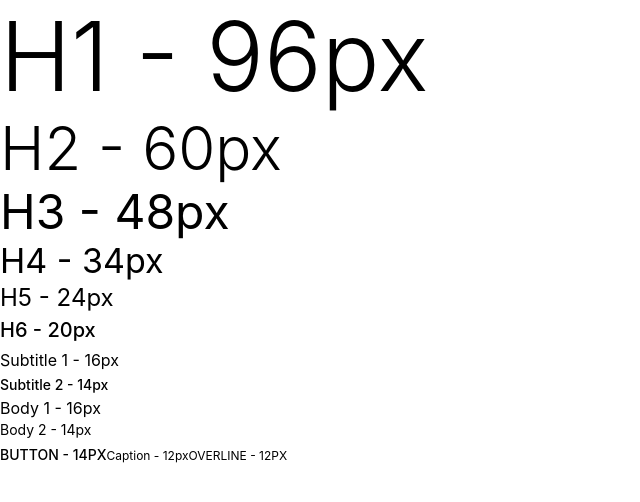
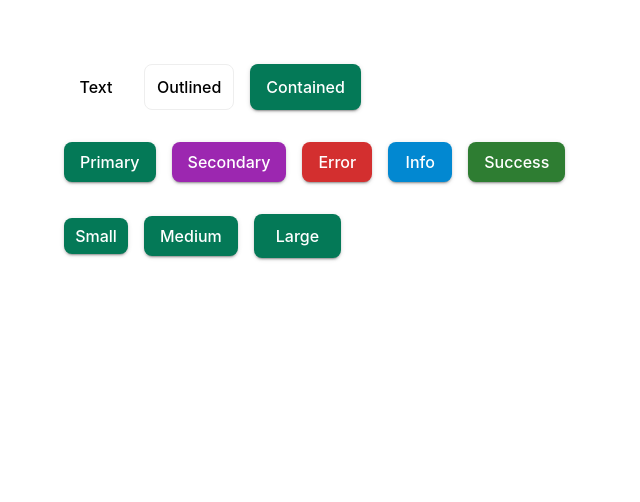
Before and after one commit to karlyitianli/test-mui, a React (Create React App) app: page / in a window 1280 px wide. Shown: the top 502 px of the page, without its empty margins (0-640 px from the left). Built offline with nearby package versions, Linux system fonts and the light colour scheme; a web font is replaced by a local one.

Commit message:
buttons and typography

```diff
--- a/src/App.css
+++ b/src/App.css
@@ -1,3 +1,6 @@
+.App {
+  padding: 4rem;
+}
 .App-logo {
   height: 40vmin;
   pointer-events: none;
--- a/src/App.js
+++ b/src/App.js
@@ -3,13 +3,15 @@ import './App.css';
 import './fonts.css';
 import { ThemeProvider } from '@mui/material/styles';
 import theme from './theme';
-import { MuiTypography } from './components/MuiTypography';
+// import { MuiTypography } from './components/MuiTypography';
+import { MuiButton } from './components/MuiButton';
 
 function App() {
   return (
     <ThemeProvider theme={theme}>
       <div className="App">
-        <MuiTypography />
+        < MuiButton />
+        {/* <MuiTypography /> */}
         {/* <FormControl>
             <InputLabel htmlFor="my-input">Email address</InputLabel>
             <Input id="my-input" aria-describedby="my-helper-text" />
--- /dev/null
+++ b/src/components/MuiButton.tsx
@@ -0,0 +1,28 @@
+import React from 'react'
+import { Stack, Button } from '@mui/material';
+
+export const MuiButton = () => {
+    return (
+        <div>
+            <Stack spacing={4}>
+                <Stack spacing={2} direction="row">
+                    <Button variant="text"> Text </Button>
+                    <Button variant="outlined"> Outlined </Button>
+                    <Button variant="contained"> Contained </Button>
+                </Stack>
+                <Stack spacing={2} direction="row">
+                    <Button variant="contained" color="primary">Primary</Button>
+                    <Button variant="contained" color="secondary">Secondary</Button>
+                    <Button variant="contained" color="error">Error</Button>
+                    <Button variant="contained" color="info">Info</Button>
+                    <Button variant="contained" color="success">Success</Button>
+                </Stack>
+                <Stack display='block' spacing={2} direction='row'>
+                <Button variant="contained" size='small'>Small</Button>
+                <Button variant="contained" size='medium'>Medium</Button>
+                <Button variant="contained" size='large'>Large</Button>
+                </Stack>
+            </Stack>
+        </div>
+    )
+}
--- a/src/theme.jsx
+++ b/src/theme.jsx
@@ -19,7 +19,7 @@ const theme = createTheme({
                     // dropshadow: '0px 2px 0px rgba(0, 0, 0, 0.1)',
                     fontSize: '1rem',
                     borderRadius: '8px',
-                    padding: '8px 12px', // Updated padding
+                    // padding: '8px 12px', // Updated padding
                 },
                 outlined: {
                     textTransform: 'none',
```
